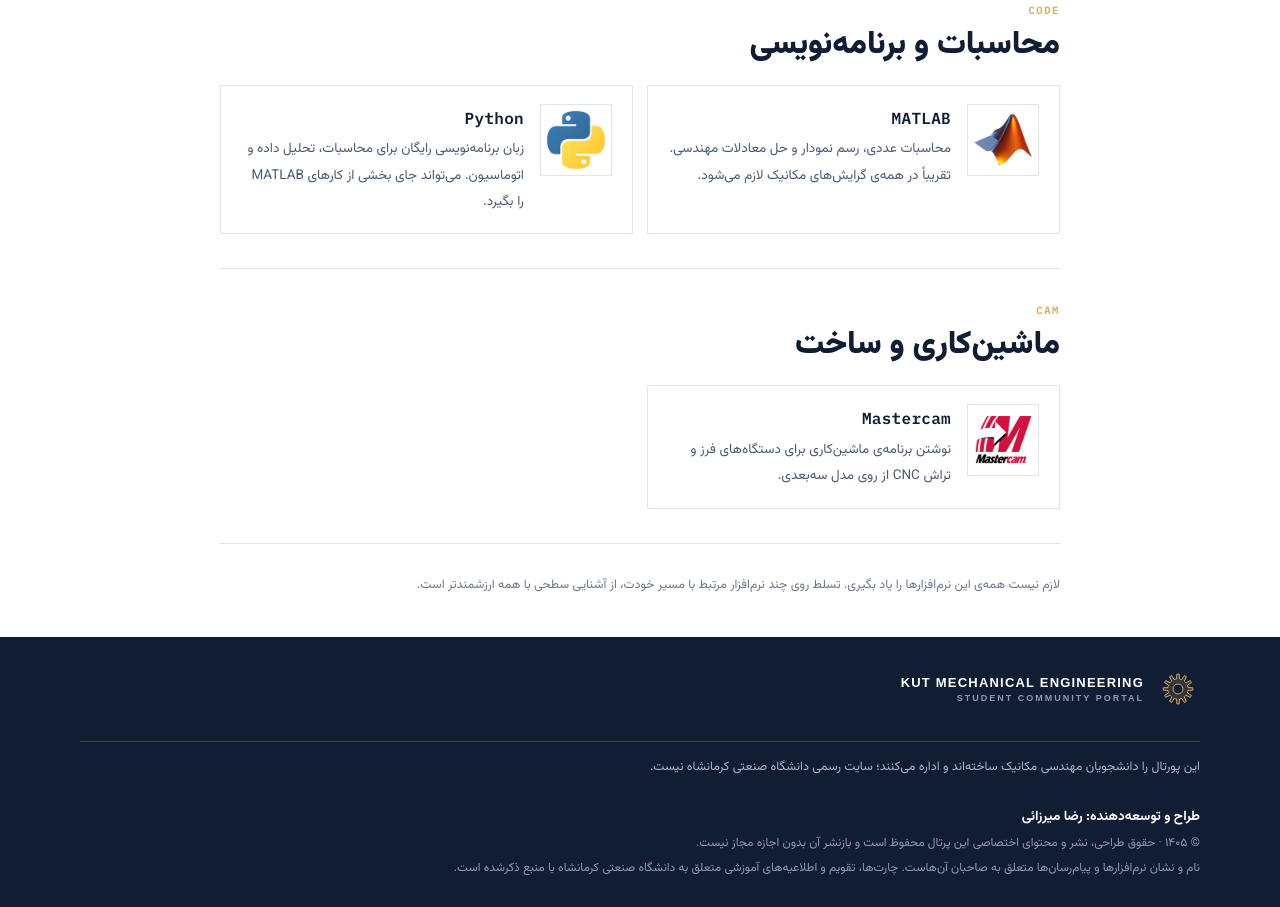
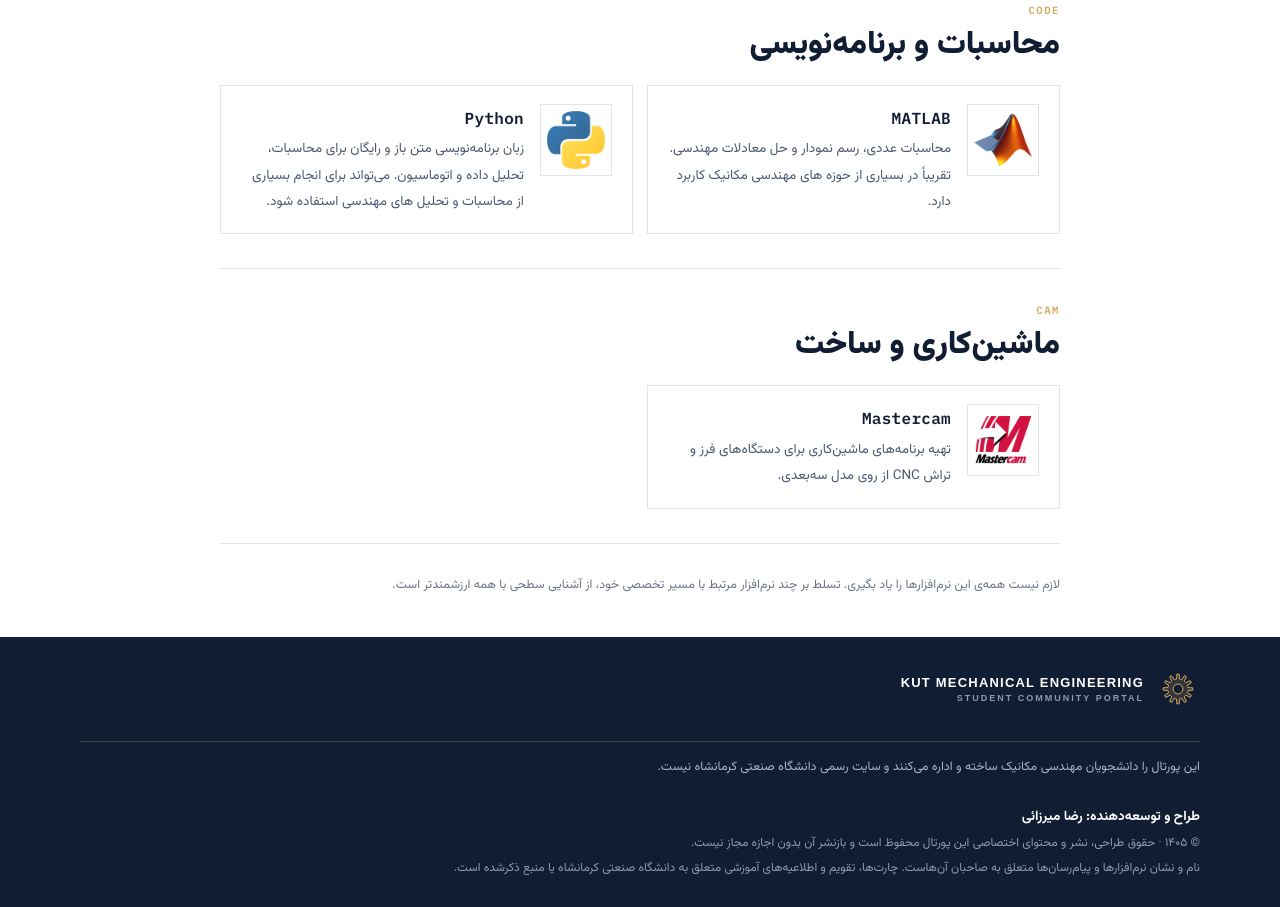
Before and after one commit to mech-kut/mech-kut.github.io, a plain HTML site: page software.html in a window 1280 px wide. Shown: the part 1857-2764 px from the top of the page. Drawn offline with Linux system fonts and the light colour scheme.

Commit message:
Update software.html

```diff
--- a/software.html
+++ b/software.html
@@ -28,19 +28,19 @@
   <nav class="toc" aria-label="فهرست"><a href="#cad">طراحی سه‌بعدی و نقشه‌کشی</a><a href="#cae">تحلیل سازه</a><a href="#cfd">تحلیل سیالات</a><a href="#code">محاسبات و برنامه‌نویسی</a><a href="#cam">ماشین‌کاری و ساخت</a></nav>
 </div></section>
 <main class="g-in g-main">
-<div class="callout courses"><b>دوره‌های آموزشی دنبال کنید</b><p>در طول سال، دوره‌های آموزشی این نرم‌افزارها با همکاری و همیاری اساتید گروه مهندسی مکانیک و انجمن علمی مهندسی مکانیک برگزار می‌شود. برای اطلاع از زمان برگزاری و ثبت‌نام دوره‌ها، اطلاعیه‌های <a class="text-link" href="https://t.me/KUT_mech_association" target="_blank" rel="noopener">کانال انجمن علمی</a> را دنبال کن (لینک تلگرام با فیلترشکن باز می‌شود).</p></div>
-<section class="g-sec sw-sec" id="cad"><div class="section-kicker">CAD</div><h2>طراحی سه‌بعدی و نقشه‌کشی</h2><div class="sw-grid"><article class="sw"><span class="logo"><img src="solidworks.png" alt="" width="64" height="64"></span><div><h3 dir="ltr">SolidWorks</h3><p>طراحی سه‌بعدی قطعه و اسمبلی و تهیه‌ی نقشه‌های صنعتی. رابط ساده‌ای دارد و برای شروع یادگیری طراحی مناسب است.</p></div></article><article class="sw"><span class="logo"><img src="catia.png" alt="" width="64" height="64"></span><div><h3 dir="ltr">CATIA</h3><p>طراحی پیشرفته در صنایع خودرو و هوافضا، مخصوصاً برای سطوح و قطعات پیچیده. بعد از تسلط روی SolidWorks یادگیری‌اش منطقی‌تر است.</p></div></article><article class="sw"><span class="logo"><img src="autocad.png" alt="" width="64" height="64"></span><div><h3 dir="ltr">AutoCAD</h3><p>نقشه‌کشی دوبعدی و آماده‌سازی نقشه‌های صنعتی و اجرایی. در بسیاری از دفترهای فنی کاربرد دارد.</p></div></article></div></section>
-<section class="g-sec sw-sec" id="cae"><div class="section-kicker">CAE</div><h2>تحلیل سازه</h2><div class="sw-grid"><article class="sw"><span class="logo"><img src="workbench.png" alt="" width="64" height="64"></span><div><h3 dir="ltr">ANSYS Workbench</h3><p>تحلیل تنش، حرارت و ارتعاش قطعات با روش المان محدود. برای پروژه‌های تحلیلی درس‌هایی مثل مقاومت مصالح و ارتعاشات به کار می‌آید.</p></div></article><article class="sw"><span class="logo"><img src="abaqus.png" alt="" width="64" height="64"></span><div><h3 dir="ltr">Abaqus</h3><p>مخصوص تحلیل‌های پیچیده‌تر مثل رفتار غیرخطی مواد، تماس بین قطعات و شکست. در پژوهش‌های دانشگاهی زیاد استفاده می‌شود.</p></div></article></div></section>
+<div class="callout courses"><b>دوره‌های آموزشی </b><p>در طول سال، دوره‌های آموزشی این نرم‌افزارها با همکاری و همیاری اساتید گروه مهندسی مکانیک و انجمن علمی مهندسی مکانیک برگزار می‌شود. برای اطلاع از زمان برگزاری و ثبت‌نام دوره‌ها، اطلاعیه‌های <a class="text-link" href="https://t.me/KUT_mech_association" target="_blank" rel="noopener">کانال انجمن علمی</a> را دنبال کنید (لینک تلگرام با فیلترشکن باز می‌شود).</p></div>
+<section class="g-sec sw-sec" id="cad"><div class="section-kicker">CAD</div><h2>طراحی سه‌بعدی و نقشه‌کشی</h2><div class="sw-grid"><article class="sw"><span class="logo"><img src="solidworks.png" alt="" width="64" height="64"></span><div><h3 dir="ltr">SolidWorks</h3><p>طراحی سه‌بعدی قطعات و مجموعه‌های مونتاژی و تهیه‌ی نقشه‌های صنعتی. رابط کاربری نسبتاً ساده‌ای دارد و برای شروع یادگیری طراحی مناسب است.</p></div></article><article class="sw"><span class="logo"><img src="catia.png" alt="" width="64" height="64"></span><div><h3 dir="ltr">CATIA</h3><p>طراحی پیشرفته در صنایع خودرو و هوافضا، به‌ویژه برای سطوح و قطعات پیچیده. بعد از تسلط روی SolidWorks یادگیری‌اش منطقی‌تر است.</p></div></article><article class="sw"><span class="logo"><img src="autocad.png" alt="" width="64" height="64"></span><div><h3 dir="ltr">AutoCAD</h3><p>نقشه‌کشی دوبعدی و آماده‌سازی نقشه‌های صنعتی و اجرایی. در بسیاری از دفاتر فنی کاربرد دارد.</p></div></article></div></section>
+<section class="g-sec sw-sec" id="cae"><div class="section-kicker">CAE</div><h2>تحلیل سازه</h2><div class="sw-grid"><article class="sw"><span class="logo"><img src="workbench.png" alt="" width="64" height="64"></span><div><h3 dir="ltr">ANSYS Workbench</h3><p>تحلیل تنش، انتقال حرارت و ارتعاشات قطعات با روش اجزای محدود. برای پروژه‌های تحلیلی درس‌هایی مانند مقاومت مصالح و ارتعاشات به کار می‌آید.</p></div></article><article class="sw"><span class="logo"><img src="abaqus.png" alt="" width="64" height="64"></span><div><h3 dir="ltr">Abaqus</h3><p>مخصوص تحلیل‌های پیچیده‌تر مثل رفتار غیرخطی مواد، تماس بین قطعات و شکست. در پژوهش‌های دانشگاهی کاربرد گسترده‌ای دارد .</p></div></article></div></section>
 <section class="g-sec sw-sec" id="cfd"><div class="section-kicker">CFD</div><h2>تحلیل سیالات</h2><div class="sw-grid"><article class="sw"><span class="logo"><img src="ansys.png" alt="" width="64" height="64"></span><div><h3 dir="ltr">ANSYS Fluent</h3><p>شبیه‌سازی جریان هوا و آب و انتقال حرارت. برای پروژه‌های مکانیک سیالات، انتقال حرارت و آیرودینامیک مفید است.</p></div></article></div></section>
-<section class="g-sec sw-sec" id="code"><div class="section-kicker">CODE</div><h2>محاسبات و برنامه‌نویسی</h2><div class="sw-grid"><article class="sw"><span class="logo"><img src="matlab.png" alt="" width="64" height="64"></span><div><h3 dir="ltr">MATLAB</h3><p>محاسبات عددی، رسم نمودار و حل معادلات مهندسی. تقریباً در همه‌ی گرایش‌های مکانیک لازم می‌شود.</p></div></article><article class="sw"><span class="logo"><img src="python.png" alt="" width="64" height="64"></span><div><h3 dir="ltr">Python</h3><p>زبان برنامه‌نویسی رایگان برای محاسبات، تحلیل داده و اتوماسیون. می‌تواند جای بخشی از کارهای MATLAB را بگیرد.</p></div></article></div></section>
-<section class="g-sec sw-sec" id="cam"><div class="section-kicker">CAM</div><h2>ماشین‌کاری و ساخت</h2><div class="sw-grid"><article class="sw"><span class="logo"><img src="mastercam.png" alt="" width="64" height="64"></span><div><h3 dir="ltr">Mastercam</h3><p>نوشتن برنامه‌ی ماشین‌کاری برای دستگاه‌های فرز و تراش CNC از روی مدل سه‌بعدی.</p></div></article></div></section>
-<p class="g-note">لازم نیست همه‌ی این نرم‌افزارها را یاد بگیری. تسلط روی چند نرم‌افزار مرتبط با مسیر خودت، از آشنایی سطحی با همه ارزشمندتر است.</p>
+<section class="g-sec sw-sec" id="code"><div class="section-kicker">CODE</div><h2>محاسبات و برنامه‌نویسی</h2><div class="sw-grid"><article class="sw"><span class="logo"><img src="matlab.png" alt="" width="64" height="64"></span><div><h3 dir="ltr">MATLAB</h3><p>محاسبات عددی، رسم نمودار و حل معادلات مهندسی. تقریباً در بسیاری از حوزه های مهندسی مکانیک کاربرد دارد.</p></div></article><article class="sw"><span class="logo"><img src="python.png" alt="" width="64" height="64"></span><div><h3 dir="ltr">Python</h3><p>زبان برنامه‌نویسی متن باز و رایگان برای محاسبات، تحلیل داده و اتوماسیون. می‌تواند برای انجام بسیاری از محاسبات و تحلیل های مهندسی استفاده شود.</p></div></article></div></section>
+<section class="g-sec sw-sec" id="cam"><div class="section-kicker">CAM</div><h2>ماشین‌کاری و ساخت</h2><div class="sw-grid"><article class="sw"><span class="logo"><img src="mastercam.png" alt="" width="64" height="64"></span><div><h3 dir="ltr">Mastercam</h3><p>تهیه برنامه‌های ماشین‌کاری برای دستگاه‌های فرز و تراش CNC از روی مدل سه‌بعدی.</p></div></article></div></section>
+<p class="g-note">لازم نیست همه‌ی این نرم‌افزارها را یاد بگیری. تسلط بر چند نرم‌افزار مرتبط با مسیر تخصصی خود، از آشنایی سطحی با همه ارزشمندتر است.</p>
 </main>
 <footer><div class="foot-in">
   <div class="footer-brand"><span class="brand-mark"><svg viewBox="-24 -24 48 48"><path class="gm" d="M14.11 -2.01L20.94 -1.65L20.94 1.65L14.11 2.01A14.25 14.25 0 0 1 13.22 5.32L13.22 5.32L18.95 9.04L17.31 11.89L11.21 8.79A14.25 14.25 0 0 1 8.79 11.21L8.79 11.21L11.89 17.31L9.04 18.95L5.32 13.22A14.25 14.25 0 0 1 2.01 14.11L2.01 14.11L1.65 20.94L-1.65 20.94L-2.01 14.11A14.25 14.25 0 0 1 -5.32 13.22L-5.32 13.22L-9.04 18.95L-11.89 17.31L-8.79 11.21A14.25 14.25 0 0 1 -11.21 8.79L-11.21 8.79L-17.31 11.89L-18.95 9.04L-13.22 5.32A14.25 14.25 0 0 1 -14.11 2.01L-14.11 2.01L-20.94 1.65L-20.94 -1.65L-14.11 -2.01A14.25 14.25 0 0 1 -13.22 -5.32L-13.22 -5.32L-18.95 -9.04L-17.31 -11.89L-11.21 -8.79A14.25 14.25 0 0 1 -8.79 -11.21L-8.79 -11.21L-11.89 -17.31L-9.04 -18.95L-5.32 -13.22A14.25 14.25 0 0 1 -2.01 -14.11L-2.01 -14.11L-1.65 -20.94L1.65 -20.94L2.01 -14.11A14.25 14.25 0 0 1 5.32 -13.22L5.32 -13.22L9.04 -18.95L11.89 -17.31L8.79 -11.21A14.25 14.25 0 0 1 11.21 -8.79L11.21 -8.79L17.31 -11.89L18.95 -9.04L13.22 -5.32A14.25 14.25 0 0 1 14.11 -2.01Z"/><circle r="7" class="gh"/></svg></span><div><b>KUT MECHANICAL ENGINEERING</b><small>STUDENT COMMUNITY PORTAL</small></div></div>
 </div>
-<p class="disclaimer">این پورتال را دانشجویان مهندسی مکانیک ساخته‌اند و اداره می‌کنند؛ سایت رسمی دانشگاه صنعتی کرمانشاه نیست.</p>
-  <div class="credit"><p><b>طراح و توسعه‌دهنده: رضا میرزائی</b></p><p>© ۱۴۰۵ · حقوق طراحی، نشر و محتوای اختصاصی این پرتال محفوظ است و بازنشر آن بدون اجازه مجاز نیست.</p><p>نام و نشان نرم‌افزارها و پیام‌رسان‌ها متعلق به صاحبان آن‌هاست. چارت‌ها، تقویم و اطلاعیه‌های آموزشی متعلق به دانشگاه صنعتی کرمانشاه یا منبع ذکرشده است.</p></div></footer>
+<p class="disclaimer">این پورتال را دانشجویان مهندسی مکانیک ساخته‌ و اداره می‌کنند و سایت رسمی دانشگاه صنعتی کرمانشاه نیست.</p>
+  <div class="credit"><p><b>طراح و توسعه‌دهنده: رضا میرزائی</b></p><p>© ۱۴۰۵ · حقوق طراحی، نشر و محتوای اختصاصی این پورتال محفوظ است و بازنشر آن بدون اجازه مجاز نیست.</p><p>نام و نشان نرم‌افزارها و پیام‌رسان‌ها متعلق به صاحبان آن‌هاست. چارت‌ها، تقویم و اطلاعیه‌های آموزشی متعلق به دانشگاه صنعتی کرمانشاه یا منبع ذکرشده است.</p></div></footer>
 </div>
 </body>
 </html>
```
